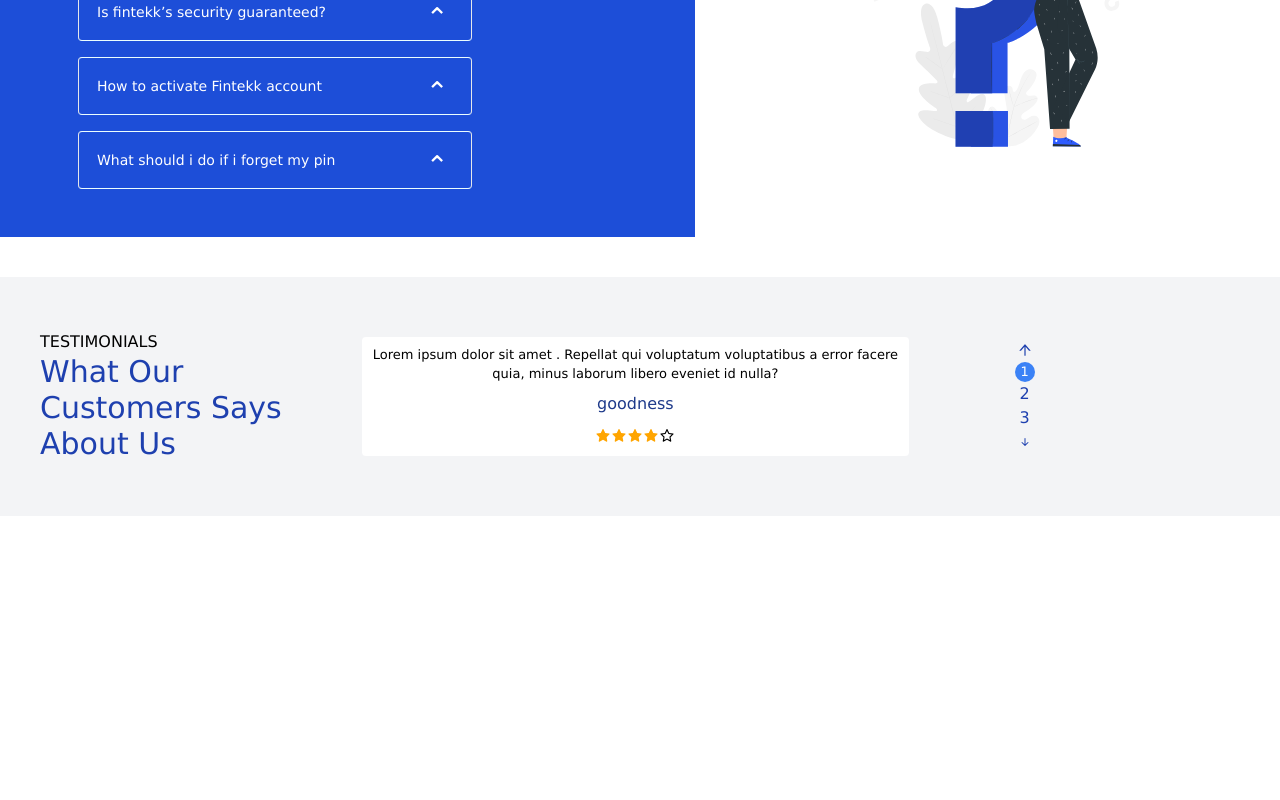
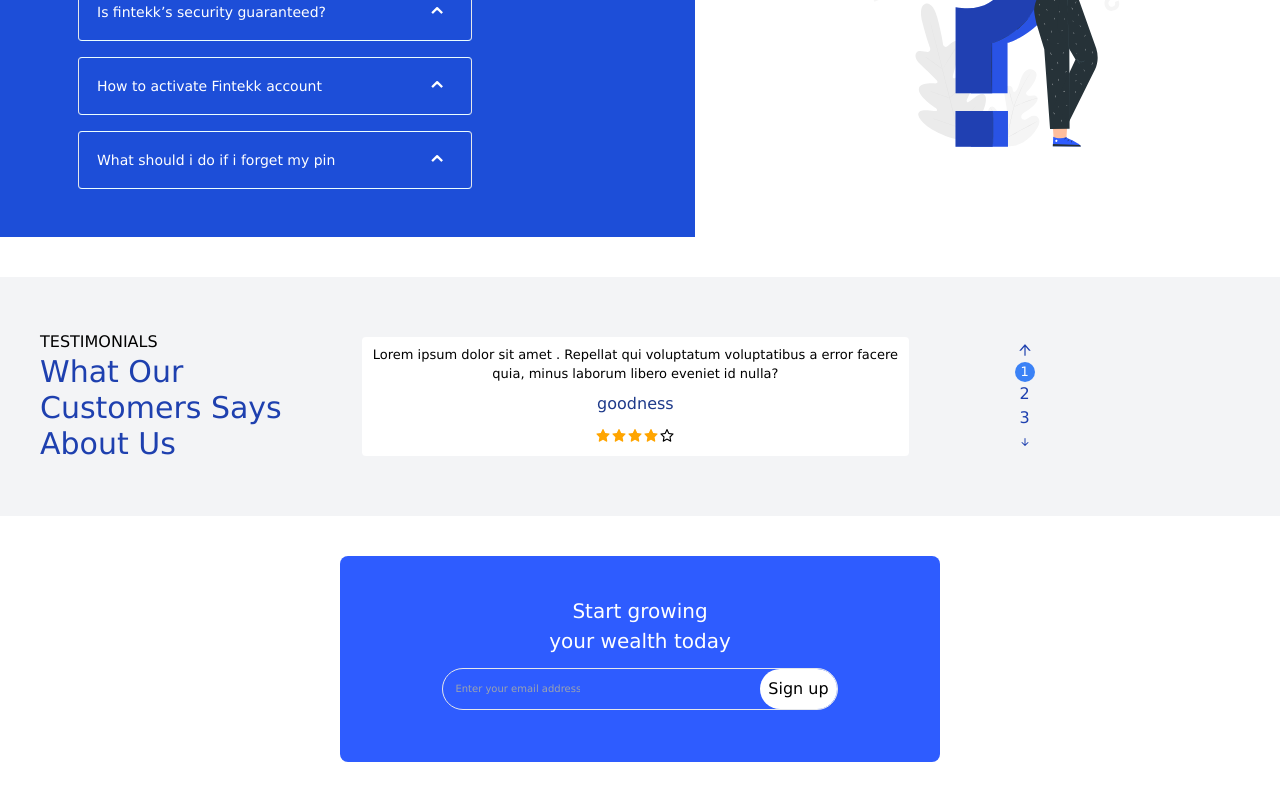
Before and after one commit to goodylove/Fintech-landing-page, a React (Vite) app: page / in a window 1280 px wide. Shown: the part 2024-2824 px from the top of the page. Before the commit the page ends 2540 px from the top, so only its background shows below. Built offline with nearby package versions, Linux system fonts and the light colour scheme.

Commit message:
complete email section

```diff
--- a/src/components/App/index.jsx
+++ b/src/components/App/index.jsx
@@ -7,6 +7,7 @@ import Faq from "./../faq/index";
 
 import "./App.css";
 import Testimonials from "./../testimonals/indxe";
+import Email from "./../email/index";
 
 function App() {
   return (
@@ -19,6 +20,8 @@ function App() {
       <div>
         <Testimonials />
       </div>
+
+      <Email />
     </div>
   );
 }
--- /dev/null
+++ b/src/components/email/index.jsx
@@ -0,0 +1,22 @@
+import React from "react";
+
+const Email = () => {
+  return (
+    <div className="w-full flex justify-center items-center p-10">
+      <div className="bg-[#2E5CFF] w-[50%]  rounded-lg  p-10 flex justify-center items-center flex-col">
+        <h2 className="text-white text-[20px]">Start growing</h2>
+        <h3 className="text-white text-[20px]">your wealth today</h3>
+        <div className="form-control  m-3 border w-[76%] flex justify-between rounded-3xl">
+          <input
+            type="text"
+            placeholder="Enter your email address"
+            className="p-3 rounded-lg bg-transparent text-[10px] border-none  outline-none text-white"
+          />
+          <button className="bg-white p-2 rounded-full"> Sign up</button>
+        </div>
+      </div>
+    </div>
+  );
+};
+
+export default Email;
--- a/src/components/faq/Question.jsx
+++ b/src/components/faq/Question.jsx
@@ -10,7 +10,7 @@ const Question = ({ content, title, activeTitle, onToggle }) => {
       <div className="flex justify-center w-full flex-col">
         <div className="text-start relative md:w-[70%]">
           <div
-            className="border-[1px] rounded text-white text-sm flex justify-between items-center border-solid border-y-cyan-50 m-2 p-[18px]"
+            className="border-[1px] rounded text-white text-sm flex   md:p-[18px]  justify-between items-center border-solid border-y-cyan-50 m-2 p-[10px]"
             onClick={() => onToggle(title)}
           >
             <span className={isActive ? "title active" : "title"}>{title}</span>
```
